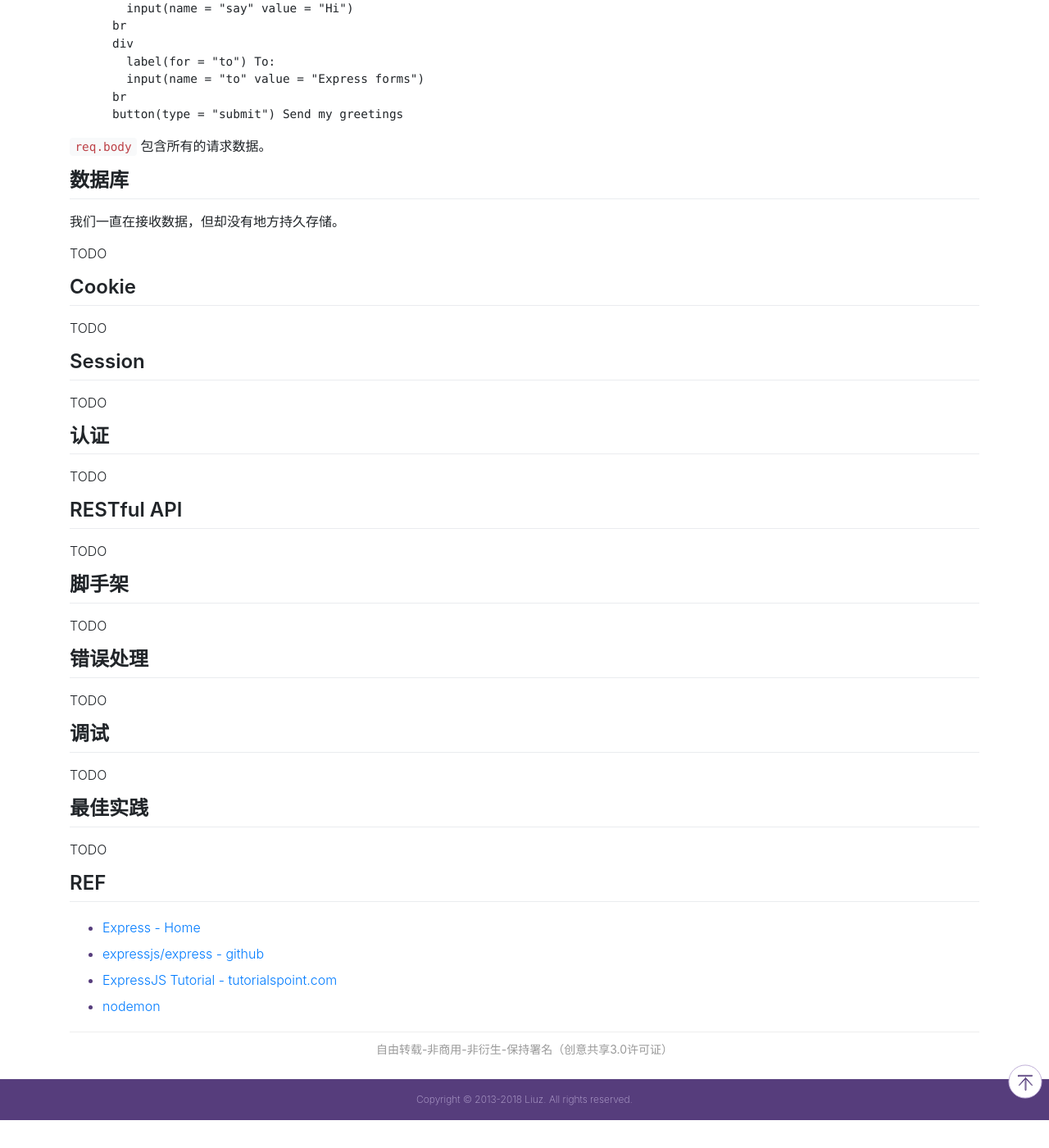
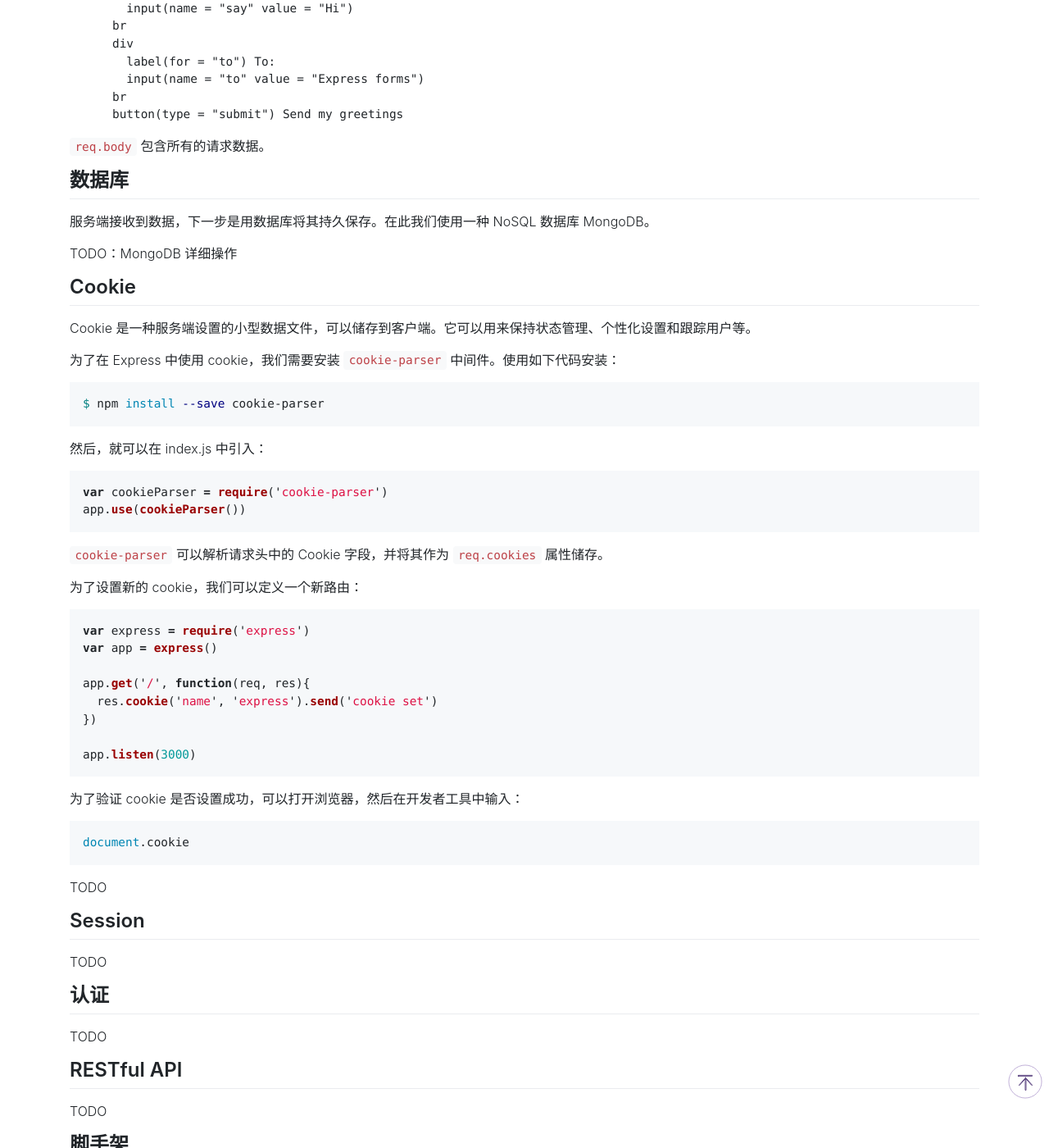
Before and after one commit to liuzhuan/liuzhuan.github.io, a Jekyll site: the page built from _posts/2018-05-07-expressjs-primer.md, in a window 1280 px wide and 1400 px high, scrolled down 13405 px. Shown: the whole window at 82% size. Built offline with Jekyll 4.4.1, drawn with Linux system fonts in a browser that asks for light colours; nearby versions of some CDN libraries; comment, search, counter and statistics services are not loaded; before the commit the page ends 14771 px from its top, so only the background shows below that.

Commit message:
adding cookie parser for express

````diff
--- a/_posts/2018-05-07-expressjs-primer.md
+++ b/_posts/2018-05-07-expressjs-primer.md
@@ -638,11 +638,47 @@ html
 
 ## 数据库
 
-我们一直在接收数据，但却没有地方持久存储。
+服务端接收到数据，下一步是用数据库将其持久保存。在此我们使用一种 NoSQL 数据库 MongoDB。
 
-TODO
+TODO：MongoDB 详细操作
 
 ## Cookie
+
+Cookie 是一种服务端设置的小型数据文件，可以储存到客户端。它可以用来保持状态管理、个性化设置和跟踪用户等。
+
+为了在 Express 中使用 cookie，我们需要安装 `cookie-parser` 中间件。使用如下代码安装：
+
+```sh
+$ npm install --save cookie-parser
+```
+
+然后，就可以在 index.js 中引入：
+
+```js
+var cookieParser = require('cookie-parser')
+app.use(cookieParser())
+```
+
+`cookie-parser` 可以解析请求头中的 Cookie 字段，并将其作为 `req.cookies` 属性储存。
+
+为了设置新的 cookie，我们可以定义一个新路由：
+
+```js
+var express = require('express')
+var app = express()
+
+app.get('/', function(req, res){
+  res.cookie('name', 'express').send('cookie set')
+})
+
+app.listen(3000)
+```
+
+为了验证 cookie 是否设置成功，可以打开浏览器，然后在开发者工具中输入：
+
+```js
+document.cookie
+```
 
 TODO
 
````
Also changed, not shown: _posts/2018-05-13-babeljs-primer.md (+1 -1 lines).
